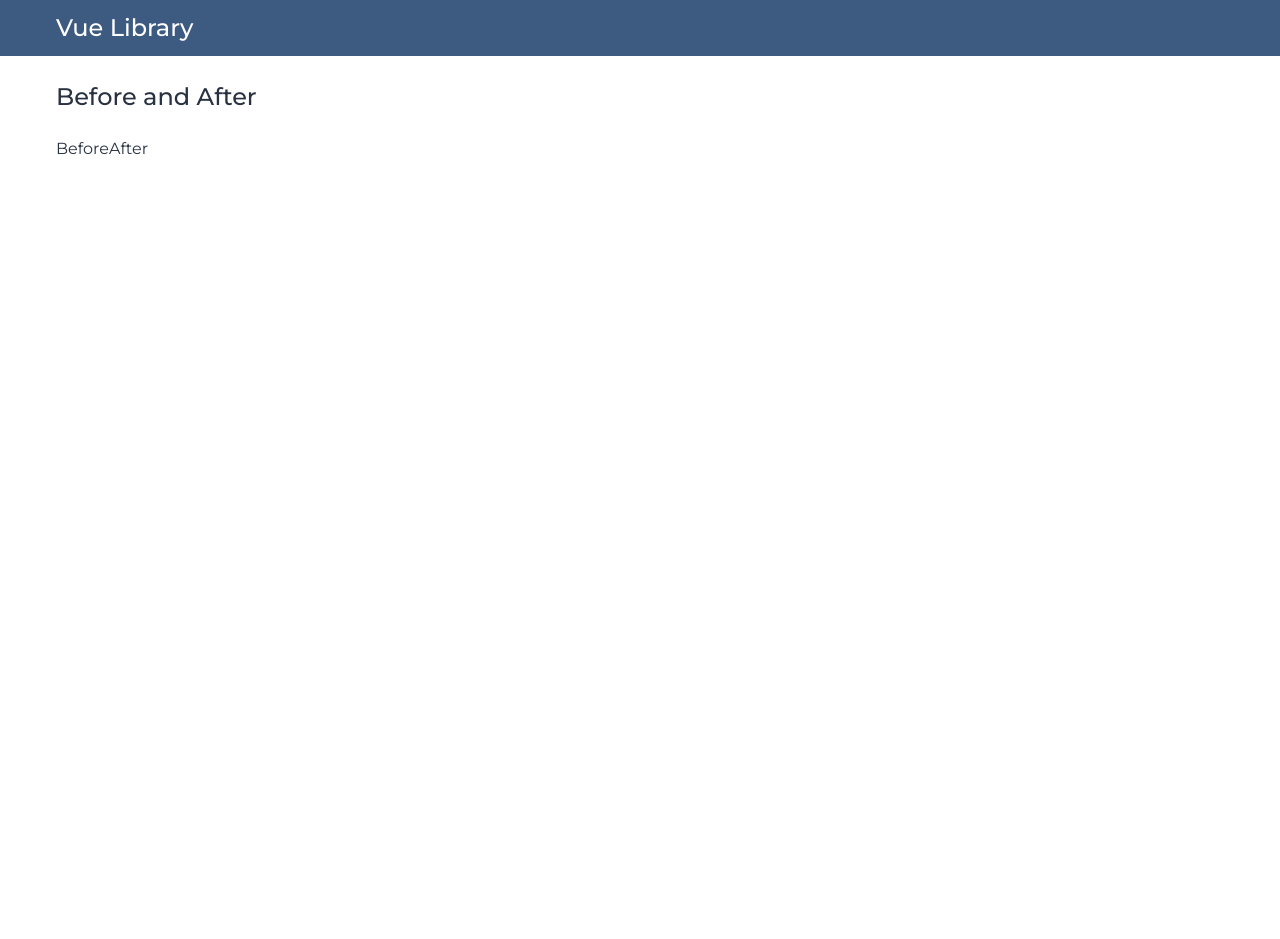
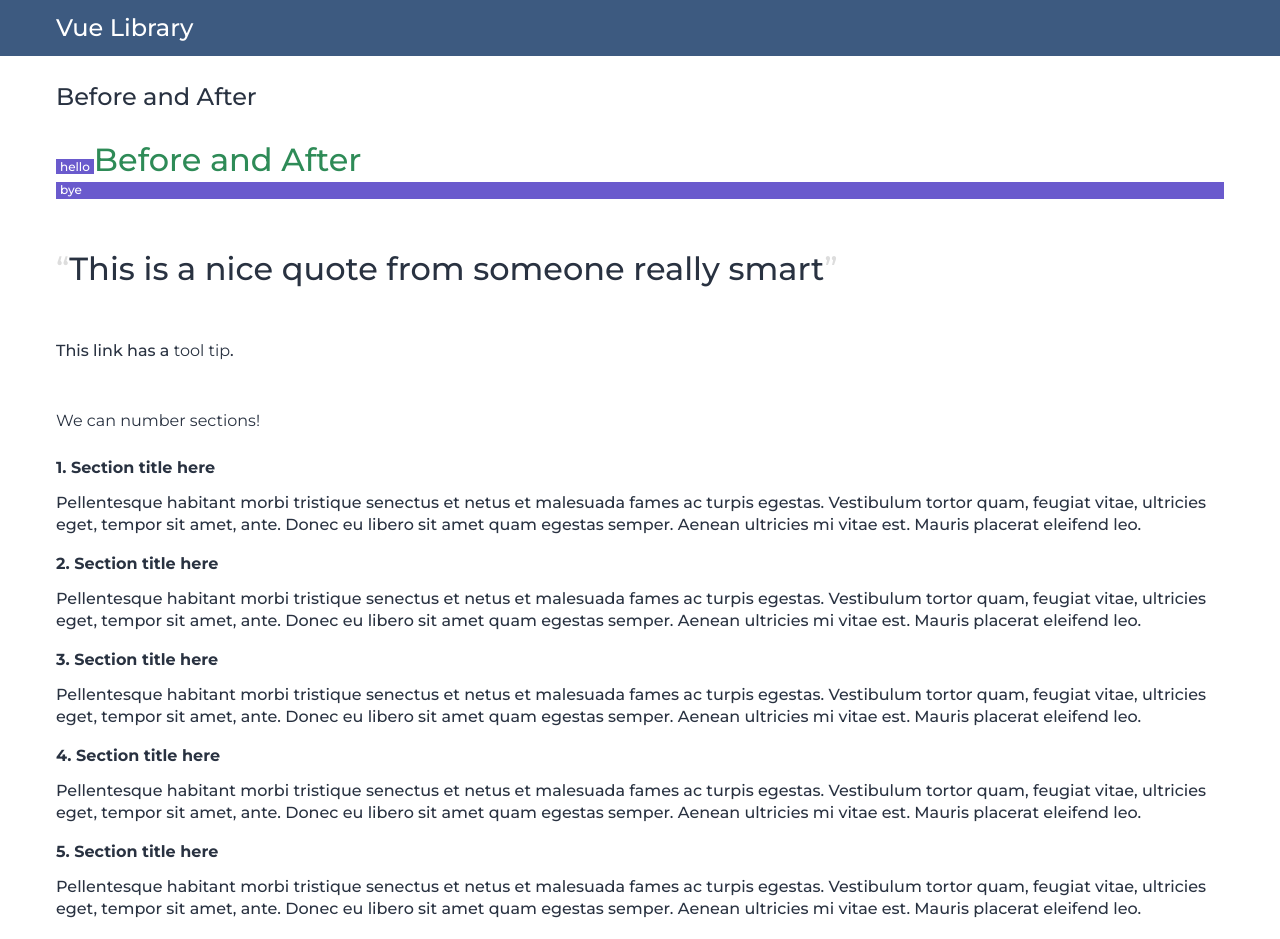
Before and after one commit to Pedro-Henrique-Ferreti/vue-library, a Vue app: page /components/before-after in a window 1280 px wide. Shown: the top 939 px of the page. Before the commit the page ends 800 px from the top, so only its background shows below. Built offline with nearby package versions, Linux system fonts and the light colour scheme.

Commit message:
Before and After examples

```diff
--- a/src/components/display/BeforeAfter.vue
+++ b/src/components/display/BeforeAfter.vue
@@ -1,6 +1,36 @@
 <template>
   <base-container>
-    <p>BeforeAfter</p>
+    <p class="example-1">Before and After</p>
+
+    <p class="example-2">This is a nice quote from someone really smart</p>
+
+    <p class="example-3">This link has a <a href="#" data-tool-tip="Here is the tooltip content">tool tip</a>.</p>
+
+    <div class="example-4">
+      <h1>We can number sections!</h1>
+      <h2 class="section">Section title here</h2>
+      <p>Pellentesque habitant morbi tristique senectus et netus et malesuada fames ac turpis egestas. Vestibulum tortor quam, feugiat vitae, ultricies eget, tempor sit amet, ante. Donec eu libero sit amet quam egestas semper. Aenean ultricies mi vitae est. Mauris placerat eleifend leo.</p>
+      <h2 class="section">Section title here</h2>
+      <p>Pellentesque habitant morbi tristique senectus et netus et malesuada fames ac turpis egestas. Vestibulum tortor quam, feugiat vitae, ultricies eget, tempor sit amet, ante. Donec eu libero sit amet quam egestas semper. Aenean ultricies mi vitae est. Mauris placerat eleifend leo.</p>
+      <h2 class="section">Section title here</h2>
+      <p>Pellentesque habitant morbi tristique senectus et netus et malesuada fames ac turpis egestas. Vestibulum tortor quam, feugiat vitae, ultricies eget, tempor sit amet, ante. Donec eu libero sit amet quam egestas semper. Aenean ultricies mi vitae est. Mauris placerat eleifend leo.</p>
+      <h2 class="section">Section title here</h2>
+      <p>Pellentesque habitant morbi tristique senectus et netus et malesuada fames ac turpis egestas. Vestibulum tortor quam, feugiat vitae, ultricies eget, tempor sit amet, ante. Donec eu libero sit amet quam egestas semper. Aenean ultricies mi vitae est. Mauris placerat eleifend leo.</p>
+      <h2 class="section">Section title here</h2>
+      <p>Pellentesque habitant morbi tristique senectus et netus et malesuada fames ac turpis egestas. Vestibulum tortor quam, feugiat vitae, ultricies eget, tempor sit amet, ante. Donec eu libero sit amet quam egestas semper. Aenean ultricies mi vitae est. Mauris placerat eleifend leo.</p>
+      <ol>
+        <li>I'm a list item</li>
+        <li>me too!</li>
+        <li>me three</li>
+        <li>Hello there</li>
+      </ol>
+      <ol>
+        <li>I'm a list item</li>
+        <li>me too!</li>
+        <li>me three</li>
+        <li>Hello there</li>
+      </ol>
+    </div>
   </base-container>
 </template>
 
@@ -9,3 +39,87 @@ export default {
   name: 'BeforeAfter',
 };
 </script>
+
+<style lang="scss" scoped>
+p {
+  margin-bottom: 48px;
+  font-weight: $font-semibold;
+}
+.example-1 {
+  font-size: 2rem;
+  display: block;
+  color: seagreen;
+  &::before {
+    content: 'hello';
+    background: slateblue;
+    color: $text-lighter;
+    padding: 0 4px;
+    font-size: 12px;
+  }
+  &::after {
+    content: 'bye';
+    background: slateblue;
+    color: $text-lighter;
+    padding: 0 4px;
+    font-size: 12px;
+    display: block;
+  }
+}
+.example-2 {
+  font-size: 2rem;
+  &::before, &::after {
+    color: #ddd;
+  }
+  &::before {
+    content: open-quote;
+  }
+  &::after {
+    content: close-quote;
+  }
+}
+.example-3 {
+  display: block;
+  a[data-tool-tip] {
+    position: relative;
+    &::after {
+      content: attr(data-tool-tip);
+      display: block;
+      position: absolute;
+      font-size: .75em;
+      background-color: #333333cc;
+      border-radius: 5px;
+      padding: 8px;
+      color: $white;
+      left: 0;
+      bottom: calc(100% + 4px);
+      white-space: nowrap;
+      opacity: 0;
+      transform: scale(0);
+      transition: opacity .2s ease-in-out;
+    }
+    &:hover::after {
+      opacity: 1;
+      transform: scale(1);
+    }
+  }
+}
+.example-4 {
+  flex-direction: column;
+  counter-reset: my-counter;
+  h1 {
+    margin-bottom: 1.5rem;
+  }
+  .section {
+    display: block;
+    font-weight: bold;
+    margin-bottom: .8rem;
+    &::before {
+      counter-increment: my-counter;
+      content: counter(my-counter) '. ';
+    }
+  }
+  p {
+    margin-bottom: 1rem;
+  }
+}
+</style>
```
